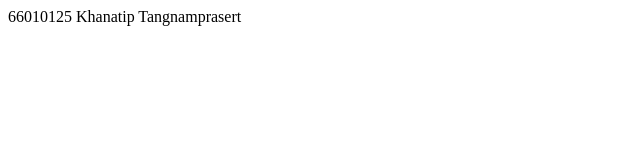
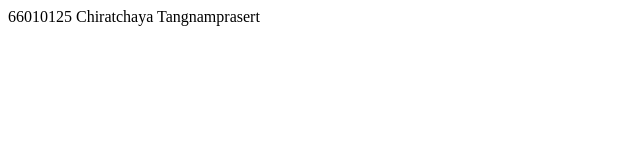
Before and after one commit to MeepoohCH/git101, a plain HTML site: page index.html in a window 1280 px wide. Shown: the full height of the page, 0-640 px from the left. Drawn offline with Linux system fonts and the light colour scheme.

Commit message:
Update index.html

```diff
--- a/index.html
+++ b/index.html
@@ -6,6 +6,6 @@
     <title>Document</title>
 </head>
 <body>
-    66010125 Khanatip Tangnamprasert
+    66010125 Chiratchaya Tangnamprasert
 </body>
 </html>
```
